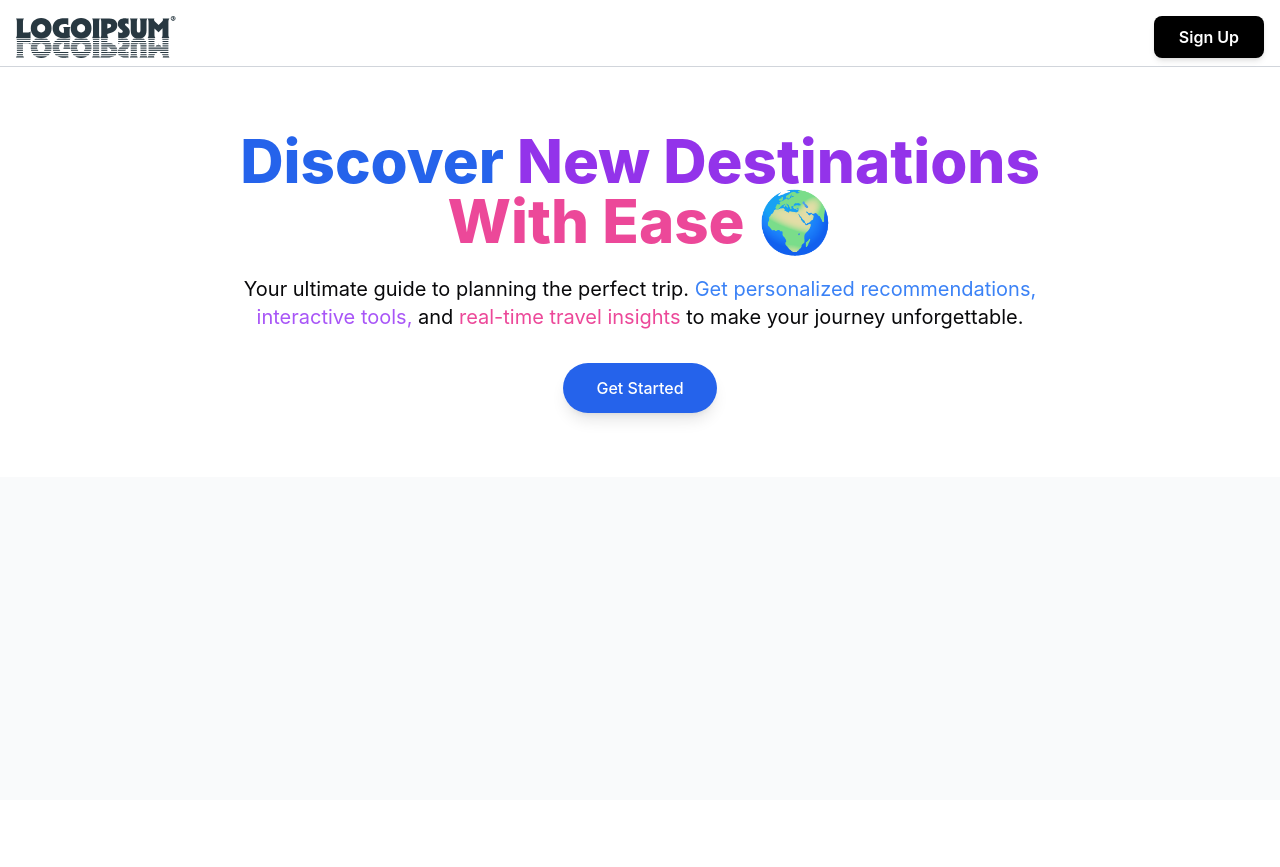
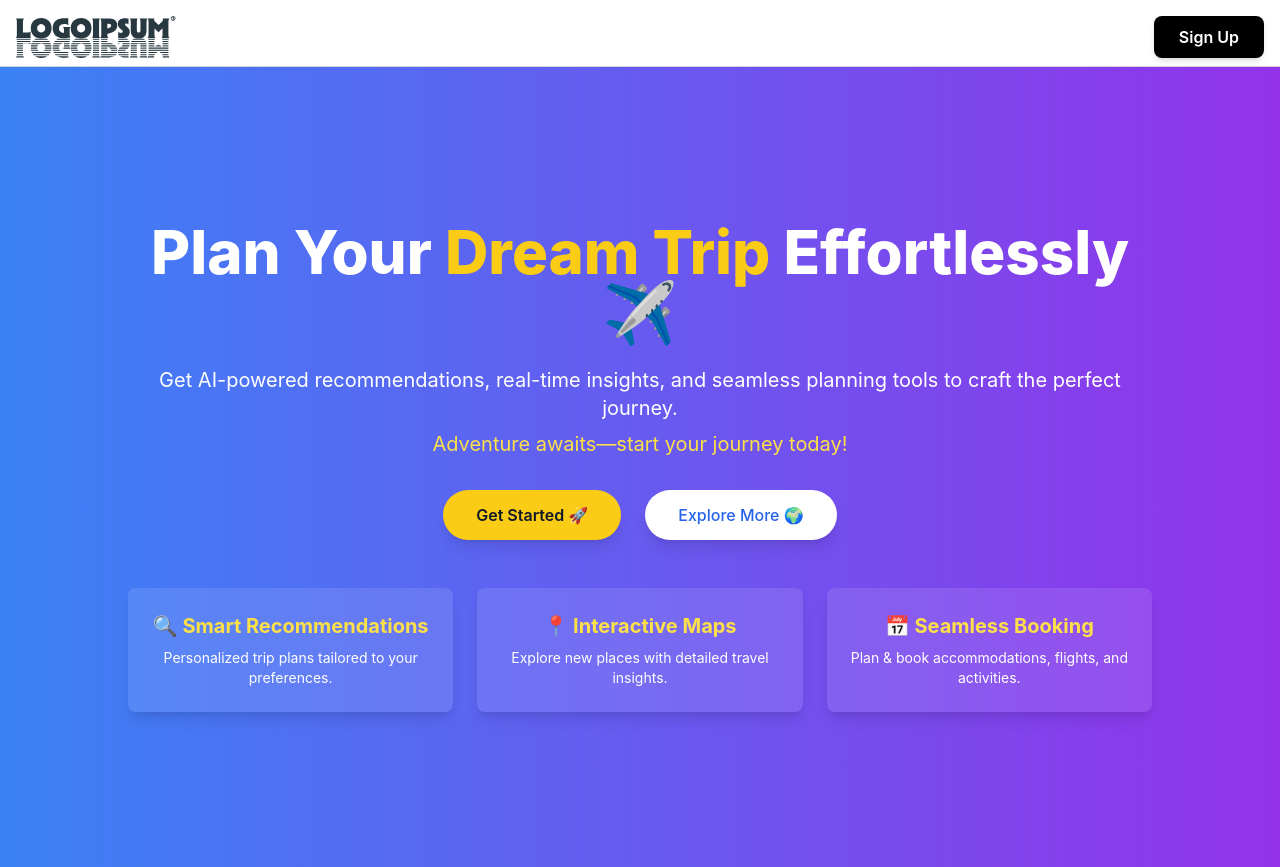
Before and after one commit to Uttam1910/AI_TRAVEL_PLANNER, a React (Vite) app: page / in a window 1280 px wide. Before the commit the page ends 800 px from the top, so only its background shows below. Built offline with nearby package versions, Linux system fonts and the light colour scheme; no server answers.

Commit message:
improved hero section

```diff
--- a/src/components/custom/Hero.jsx
+++ b/src/components/custom/Hero.jsx
@@ -1,56 +1,62 @@
-// Importing React library to create a functional component
 import React from "react";
-
-// Importing useNavigate hook from react-router-dom for programmatic navigation
 import { useNavigate } from "react-router-dom";
 
-// Defining the Hero component
+// Hero Component
 const Hero = () => {
-  // Initializing the navigate function to enable navigation between pages
   const navigate = useNavigate();
 
-  // Function to handle the "Get Started" button click
-  const handleGetStartedClick = () => {
-    navigate("/create-trip");  // Redirects the user to the "Create Trip" page
-  };
+  // Navigation handlers
+  const handleGetStartedClick = () => navigate("/create-trip");
+  const handleExploreClick = () => navigate("/explore");
 
   return (
-    // Hero section with background color, padding for spacing
-    <section className="bg-white py-16 px-6">
-      {/* Centered container with a max width constraint */}
-      <div className="max-w-4xl mx-auto text-center">
-        {/* Heading with large text size, bold font, and margin for spacing */}
+    <section className="bg-gradient-to-r from-blue-500 to-purple-600 text-white py-20 px-6 min-h-screen flex items-center">
+      <div className="max-w-5xl mx-auto text-center">
+        {/* Heading */}
         <h1 className="text-5xl md:text-6xl font-extrabold leading-tight mb-6">
-          {/* Using span elements with different colors for visual emphasis */}
-          <span className="text-blue-600">Discover</span>{" "}
-          <span className="text-purple-600">New Destinations</span> <br />
-          <span className="text-pink-500">With Ease 🌍</span>
+          Plan Your <span className="text-yellow-400">Dream Trip</span> Effortlessly ✈️
         </h1>
 
-        {/* Description paragraph with medium text size and line spacing */}
+        {/* Subtitle */}
         <p className="text-lg md:text-xl leading-relaxed mb-8">
-          Your ultimate guide to planning the perfect trip.{" "}
-          {/* Span elements used for color styling */}
-          <span className="text-blue-500">Get personalized recommendations,</span>{" "}
-          <span className="text-purple-500">interactive tools,</span> and{" "}
-          <span className="text-pink-500">real-time travel insights</span> to make your journey unforgettable.
+          Get AI-powered recommendations, real-time insights, and seamless planning tools to craft the perfect journey.
+          <span className="block mt-2 text-yellow-300">Adventure awaits—start your journey today!</span>
         </p>
 
-        {/* Button container aligned to the center with spacing */}
-        <div className="flex justify-center gap-4">
-          {/* "Get Started" button with styling and click event handler */}
+        {/* Buttons */}
+        <div className="flex justify-center gap-6 mt-6">
           <button
-            onClick={handleGetStartedClick} // Calls function to navigate on click
-            className="bg-blue-600 text-white font-medium py-3 px-8 rounded-full shadow-lg
-                      hover:bg-blue-500 transition-all duration-300"
+            onClick={handleGetStartedClick}
+            className="bg-yellow-400 text-gray-900 font-semibold py-3 px-8 rounded-full shadow-lg hover:bg-yellow-300 transition-all duration-300"
           >
-            Get Started
+            Get Started 🚀
           </button>
+          <button
+            onClick={handleExploreClick}
+            className="bg-white text-blue-600 font-medium py-3 px-8 rounded-full shadow-lg hover:bg-gray-200 transition-all duration-300"
+          >
+            Explore More 🌍
+          </button>
+        </div>
+
+        {/* Additional Features Section */}
+        <div className="mt-12 grid grid-cols-1 md:grid-cols-3 gap-6">
+          <div className="bg-white bg-opacity-10 p-6 rounded-lg shadow-lg">
+            <h3 className="text-xl font-bold text-yellow-300">🔍 Smart Recommendations</h3>
+            <p className="text-sm mt-2">Personalized trip plans tailored to your preferences.</p>
+          </div>
+          <div className="bg-white bg-opacity-10 p-6 rounded-lg shadow-lg">
+            <h3 className="text-xl font-bold text-yellow-300">📍 Interactive Maps</h3>
+            <p className="text-sm mt-2">Explore new places with detailed travel insights.</p>
+          </div>
+          <div className="bg-white bg-opacity-10 p-6 rounded-lg shadow-lg">
+            <h3 className="text-xl font-bold text-yellow-300">📅 Seamless Booking</h3>
+            <p className="text-sm mt-2">Plan & book accommodations, flights, and activities.</p>
+          </div>
         </div>
       </div>
     </section>
   );
 };
 
-// Exporting Hero component for use in other parts of the application
 export default Hero;
```
